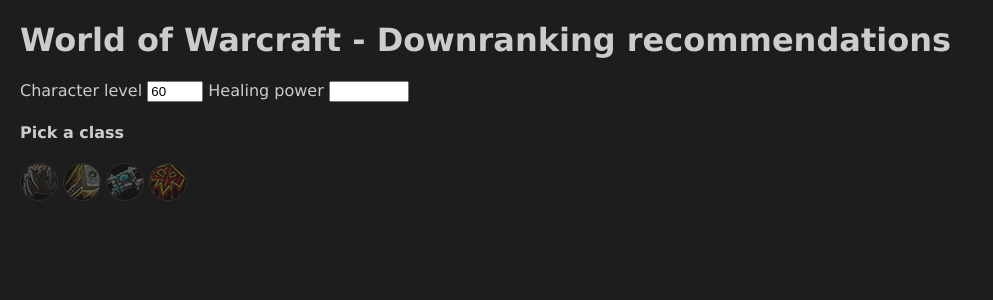
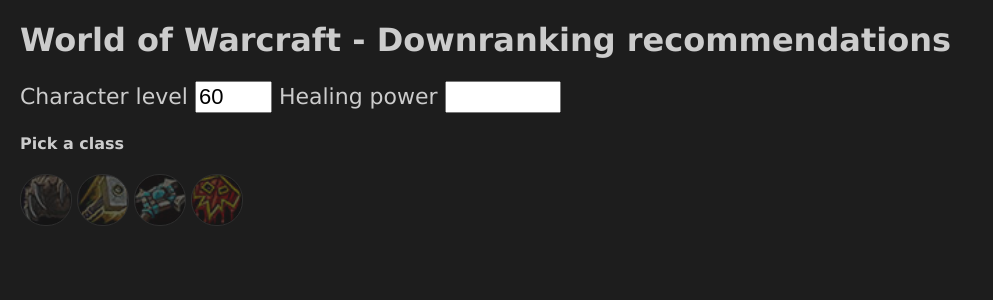
Before and after one commit to oskarwiskman/wow-downranking, a Node server app: page / in a window 1280 px wide. Shown: the top 300 px of the page, without its empty margins (0-993 px from the left). Run offline with Node 20, Linux system fonts and the light colour scheme.

Commit message:
Spell titles to capital case. Larger font size.

```diff
--- a/assets/javascripts/main.js
+++ b/assets/javascripts/main.js
@@ -84,7 +84,7 @@
 		var html = "";
 		$(response).each(function(){
 			let spellName = this.split('.json')[0];
-			html += `<a class="wow-spell icon-medium" data-class-name="${className}" data-spell-name="${spellName}" title="${spellName}" style="background-image: url(/images/${spellName}.jpg)"></a>\n`
+			html += `<a class="wow-spell icon-medium" data-class-name="${className}" data-spell-name="${spellName}" title="${toTitleCase(spellName)}" style="background-image: url(/images/${spellName}.jpg)"></a>\n`
 		})
 		container.html(html);
 	});
@@ -124,6 +124,14 @@
 
 }
 
+function toTitleCase(str) {
+	let split = str.split('_');
+	for(let i = 0; i < split.length; i++){
+		split[i] = split[i].charAt(0).toUpperCase() + split[i].substr(1);
+	}
+	return split.join(' ');
+}
+
 function buildDescription(spell, rank) {
 	var description = spell.description;
 	let regExp = /\${([^}]+)}/g;
--- a/assets/stylesheets/style.css
+++ b/assets/stylesheets/style.css
@@ -9,11 +9,12 @@
 }
 
 .navbar > .icon-medium {
-	border-radius: 20px;
+	border-radius: 25px;
+	background-size: cover;
 	display: inline-block;
 	border: 1px solid #555;
-	width: 36px;
-	height: 36px;
+	width: 50px;
+	height: 50px;
 	opacity: 0.3;
 }
 
@@ -78,3 +79,11 @@
 	color: #ffd100;
 	margin: 8px 0px 0px 0px;
 }
+
+#character-info {
+	font-size: 22px;
+}
+
+#character-info > input {
+	font-size: 22px;
+}
```
